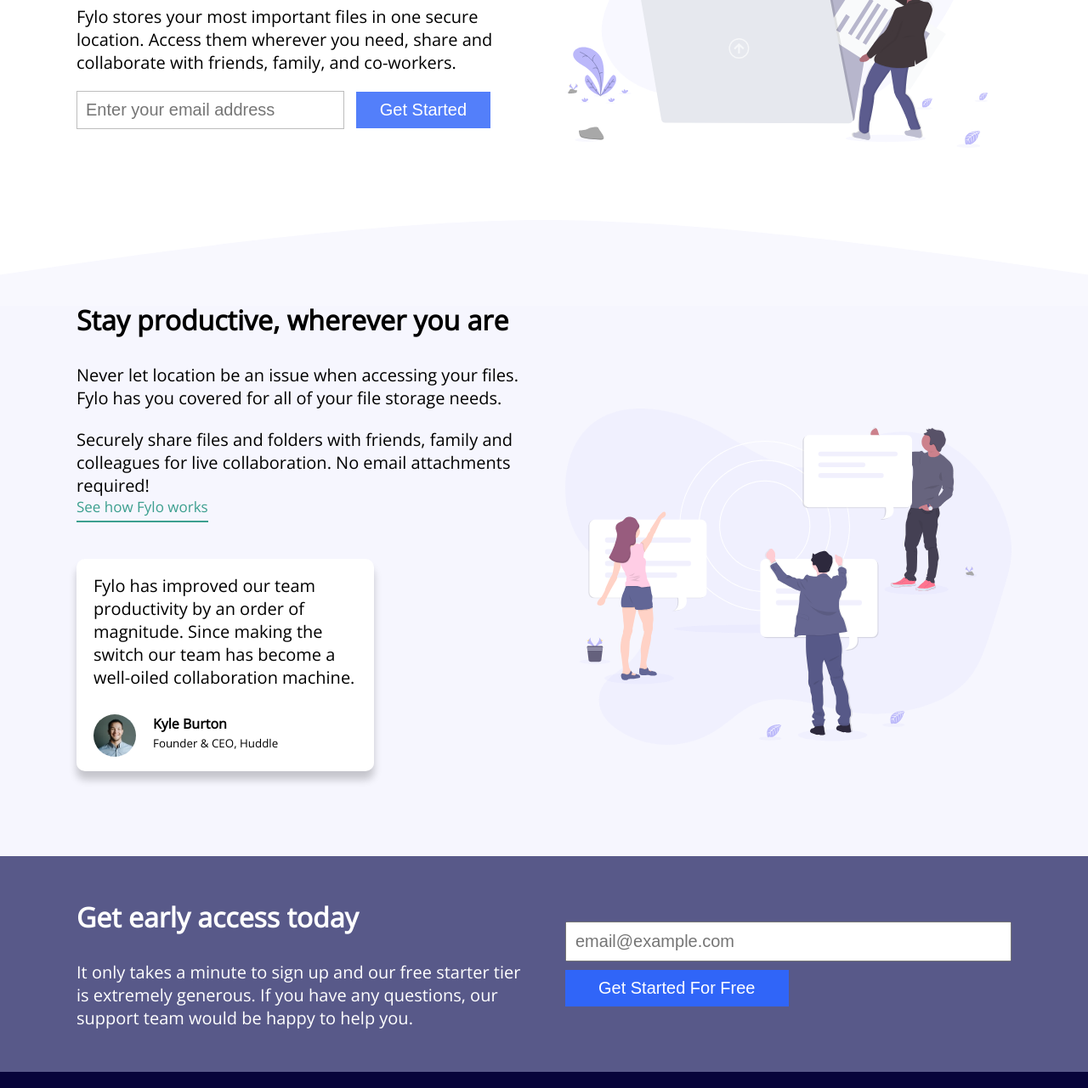
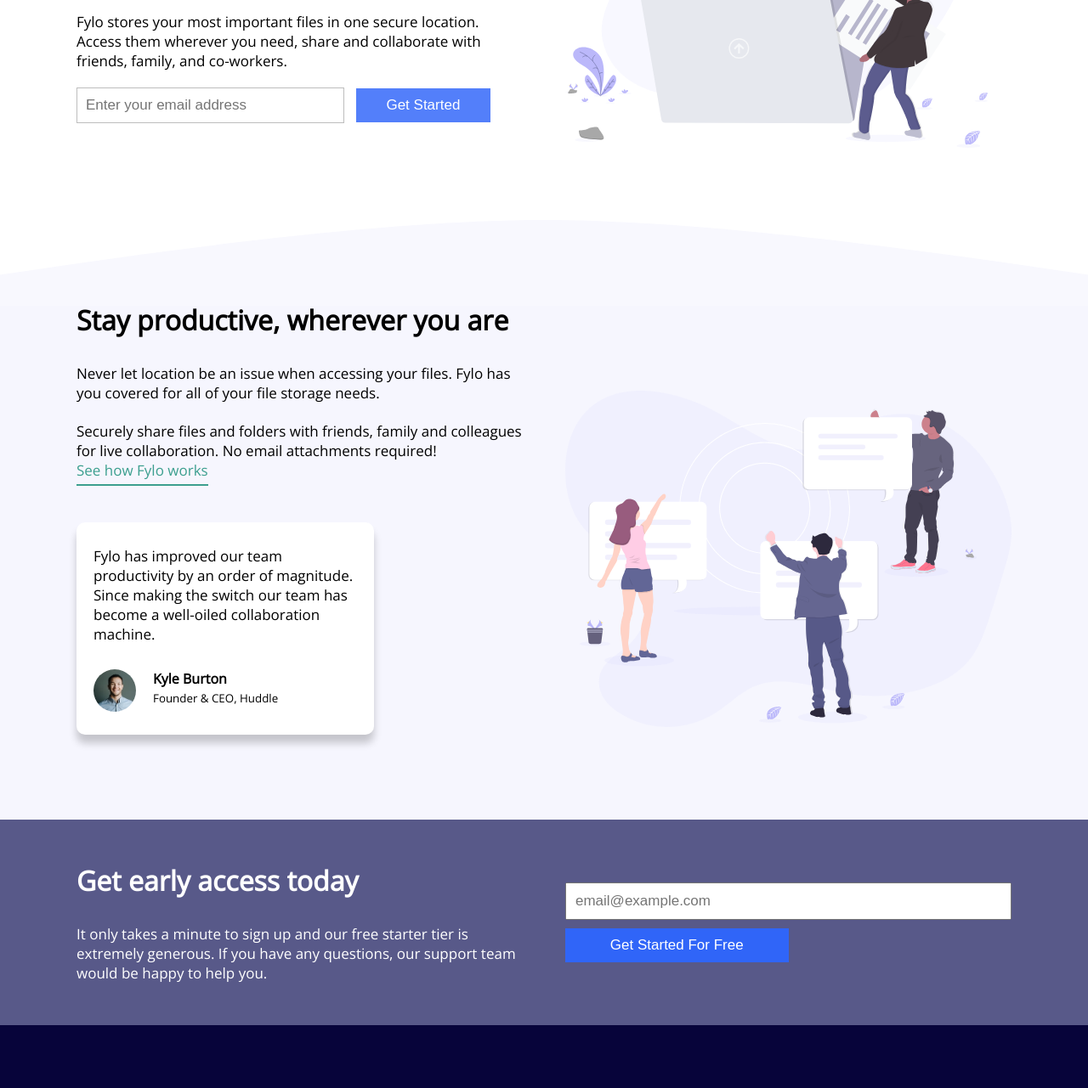
Before and after one commit to hasibhaque07/Fylo-landing-page-with-two-column-layout, a plain HTML site: page index.html in a window 1280 px wide. Shown: the part 369-1650 px from the top of the page at 85% size. Drawn offline with nearby package versions, Linux system fonts and the light colour scheme.

Commit message:
Update style.css

```diff
--- a/style.css
+++ b/style.css
@@ -13,7 +13,7 @@
     padding:0 50px;
 }
 .container p{
-    font-size: 20px;
+    font-size: 17px;
 }
 .header{
     padding: 50px 0;
@@ -70,7 +70,7 @@
     border: 1px solid #bdbdbd;
     margin-right: 10px;
     width: 60%;
-    font-size: 20px;
+    font-size: 17px;
 }
 .section1 button{
     padding: 10px;
@@ -78,7 +78,7 @@
     width: 30%;
     border: none;
     color: white;
-    font-size: 20px;
+    font-size: 17px;
 
 }
 .section1 button:hover{
@@ -147,7 +147,7 @@
     width: 100%;
     padding: 10px 10px;
     margin-bottom: 10px;
-    font-size: 20px;
+    font-size: 17px;
 
 }
 .section3 button{
@@ -156,7 +156,7 @@
     padding: 10px 0;
     border: none;
     color: white;
-    font-size: 20px;
+    font-size: 17px;
 }
 .section3 button:hover{
 
```
